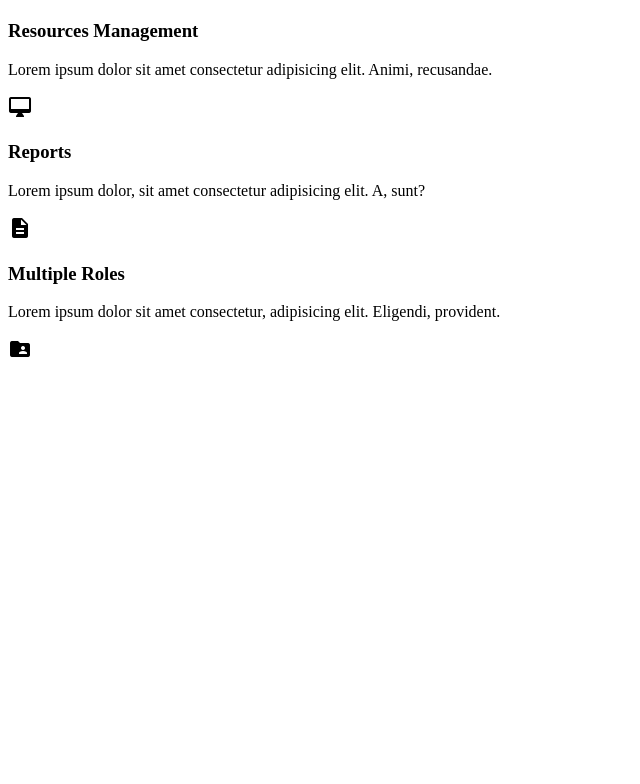
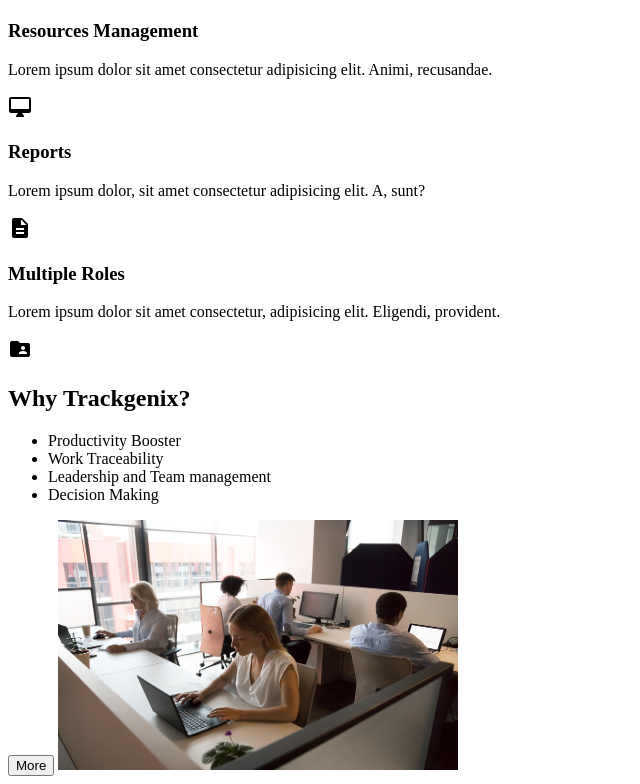
Before and after one commit to dayanagm96/BaSP-M2022-Etapa-1, a plain HTML site: page Semana-01/index.html in a window 1280 px wide. Shown: the part 1352-2136 px from the top of the page, without its empty margins (0-640 px from the left). Before the commit the page ends 1725 px from the top, so only its background shows below. Drawn offline with Linux system fonts and the light colour scheme.

Commit message:
added why trackgenix section

```diff
--- a/Semana-01/index.html
+++ b/Semana-01/index.html
@@ -62,5 +62,16 @@
         <i class="large material-icons">folder_shared</i>
     </div>
 </section>
+<section id="why-trackgenix">
+    <h2>Why Trackgenix?</h2>
+    <ul>
+        <li>Productivity Booster</li>
+        <li>Work Traceability</li>
+        <li>Leadership and Team management</li>
+        <li>Decision Making</li>
+    </ul>
+    <button type="button">More</button>
+    <img src="img/second.jpg" alt="people-in-an-office" width="400px" height="250px">
+</section>
 </body>
 </html>
```
